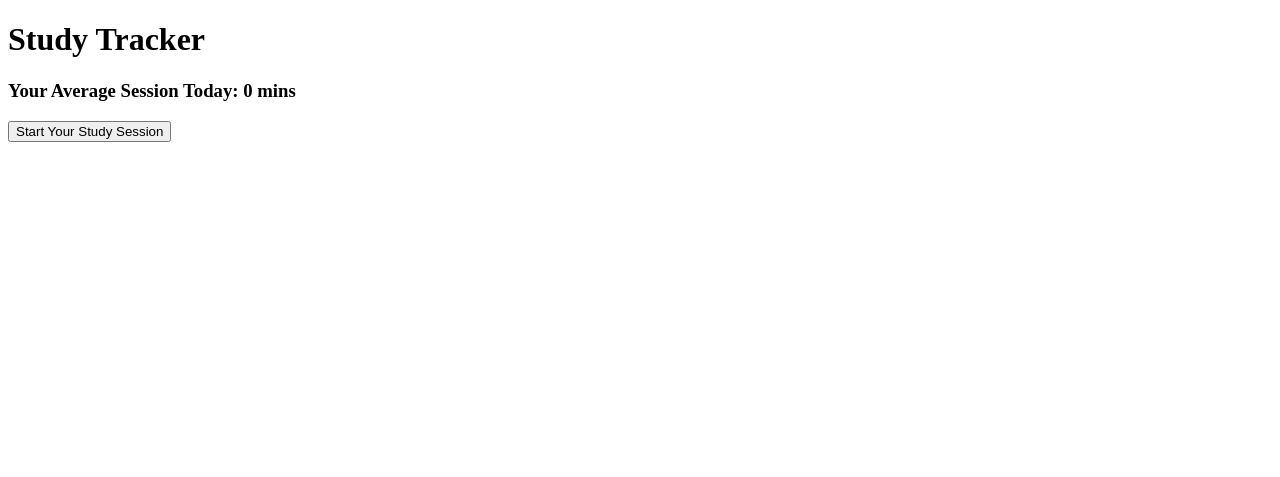
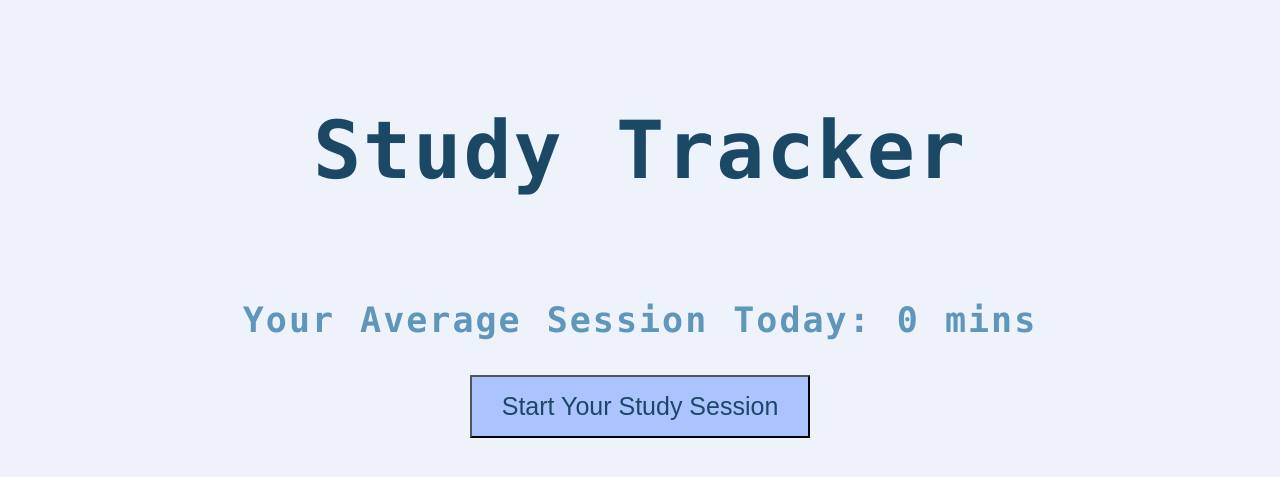
Before and after one commit to AiRa1909/HS-Adv-Comp-Sci-Unit-3-Project-Portfolio, a Flask app: page / in a window 1280 px wide. Shown: the top 477 px of the page. Run offline with Flask 3, Linux system fonts and the light colour scheme.

Commit message:
Final (Dec 18)

```diff
--- a/website/__init__.py
+++ b/website/__init__.py
@@ -29,5 +29,9 @@ def create_database(app):
         # I must import models here so the database knows what tables to create
         from .models import Sesh
         with app.app_context():
+            db.drop_all()
+            #delete all existing table data
+            #this is so that the data is fresh whenever the project is rerun
             db.create_all()
+            #make new db fresh!
         print("Created database!")
--- /dev/null
+++ b/website/static/style.css
@@ -0,0 +1,69 @@
+@keyframes fadeOut {
+    to {
+        opacity: 0;
+    }
+}
+/* making the animation for the end sesh messages because i don't want them to be on the web page for too long */
+
+body {
+    height: 100%;
+    margin: 0;
+    background: #edf2fb;
+}
+
+.btn {
+  background-color: #abc4ff;
+  color: #1b4965;
+  font-size: 25px;
+  padding: 15px 30px;
+  display: block;
+  margin: 0 auto;
+  text-align: center;
+}
+
+#flash {
+    padding: 12px 18px;
+    margin: 10px auto;
+    width: 800px;
+    height: 40px;
+    text-align: center;
+    font-size:25px;
+    border-radius: 8px;
+    font-family: "Lucida Console", monospace;
+    opacity: 1;
+    transition: opacity 0.5s ease;
+    animation: fadeOut 0.5s ease forwards;
+    animation-delay: 2s; /* wait 2 seconds before fading */
+    padding-bottom: 80px;
+}
+
+#title {
+    text-align: center;
+    font-family: "Lucida Console", monospace;
+    font-size: 80px;
+    color: #1b4965;
+    letter-spacing: 2px;
+    word-spacing: 2px;
+    padding-top: 50px;
+}
+
+#sub-title {
+    text-align: center;
+    font-family: "Lucida Console", monospace;
+    font-size: 35px;
+    color: #6096ba;
+    letter-spacing: 2px;
+    word-spacing: 2px;
+    padding-top: 50px;
+}
+
+#active {
+    text-align: center;
+    font-family: "Lucida Console", monospace;
+    font-size: 25px;
+    color: #6096ba;
+    letter-spacing: 2px;
+    word-spacing: 2px;
+    padding-top: 50px;
+    padding-bottom: 50px;
+}
--- a/website/templates/base.html
+++ b/website/templates/base.html
@@ -3,24 +3,25 @@
 <head>
     <meta charset="UTF-8">
     <title>Study Session Tracker</title>
+    <link rel="icon" href="{{ url_for('static', filename='Study.png') }}">
+    <link rel="stylesheet" href="{{ url_for('static', filename='style.css') }}">
 </head>
 <body>
-<h1>Study Tracker</h1>
+    <h1 id="title">Study Tracker</h1>
+    <h3 id="sub-title">Your Average Session Today: {{ avg }} mins</h3>
     {% with messages = get_flashed_messages() %}
       {% if messages %}
         {% for message in messages %}
-          <div class="flash">{{ message }}</div>
+          <div id="flash">{{ message }}</div>
         {% endfor %}
       {% endif %}
     {% endwith %}
-
-    <h3>Your Average Session Today: {{ avg }} mins</h3>
     {% if not active %}
         <form action="/start" method="POST">
             <button type="submit" class="btn">Start Your Study Session</button>
         </form>
     {% else %}
-        <p>Currently studying...</p>
+        <p id="active">Currently studying...</p>
         <form action="/stop" method="POST">
             <button type="submit" class="btn" >End Current Session</button>
         </form>
```
Also changed, not shown: instance/database.db, website/static/Study.png (added).
